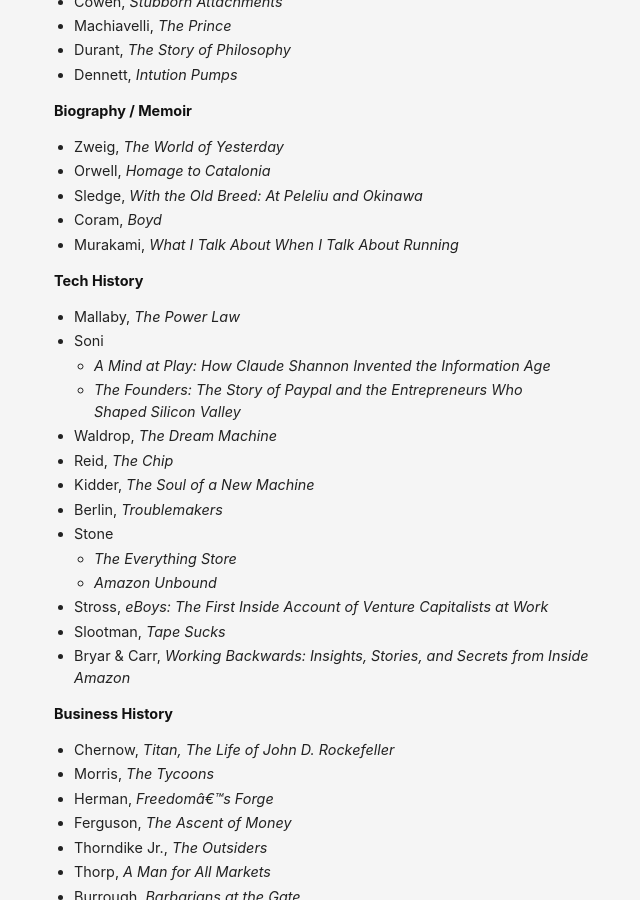
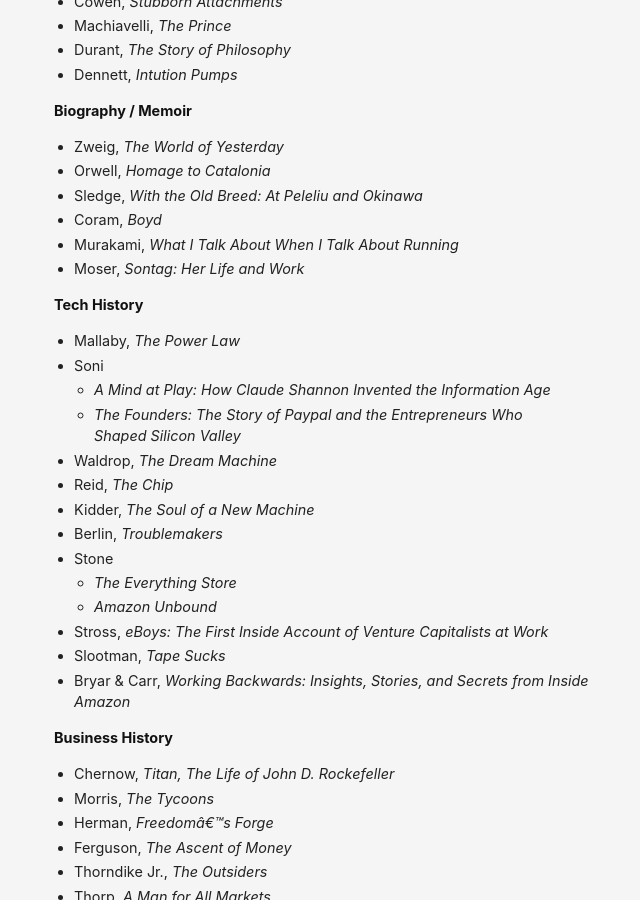
Before and after one commit to danschlz/danschulz.github.io, a Jekyll site: the page built from books.md, in a window 1280 px wide and 900 px high, scrolled down 2037 px. Shown: the whole window, without its empty margins (306-946 px from the left). Built offline with Jekyll 4.4.1, drawn with Linux system fonts in a browser that asks for light colours.

Commit message:
Update books.md

```diff
--- a/books.md
+++ b/books.md
@@ -131,6 +131,7 @@ Jump to:
 - Sledge, _With the Old Breed: At Peleliu and Okinawa_
 - Coram, _Boyd_
 - Murakami, _What I Talk About When I Talk About Running_
+- Moser, _Sontag: Her Life and Work_
 
 **Tech History** <a name="svalley"></a>
 - Mallaby, _The Power Law_
```
